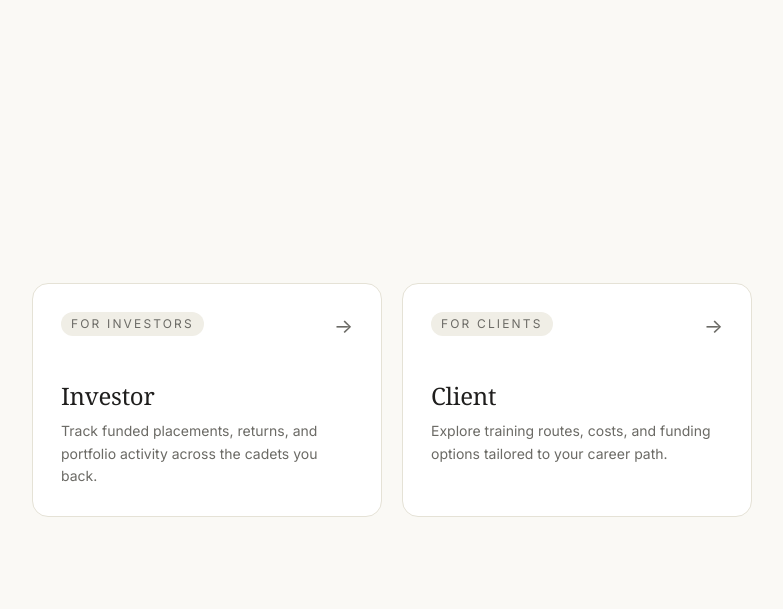
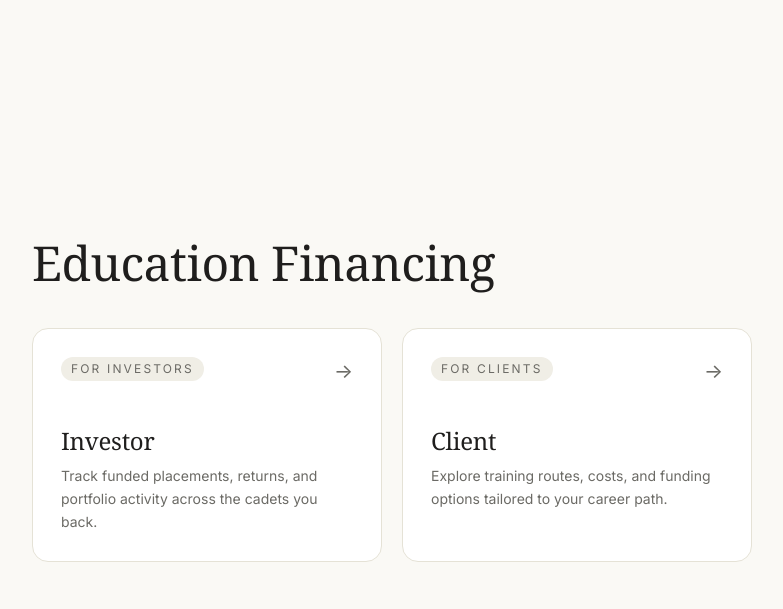
Before and after one commit to OliverWarwick/personal_projects, a FastAPI app: page / in a window 1280 px wide. Shown: the top 609 px of the page, without its empty margins (248-1031 px from the left). Run offline with FastAPI, Linux system fonts and the light colour scheme; some libraries are stand-ins or nearby versions.

Commit message:
feat: add Education Financing header to landing page
Co-Authored-By: Claude Opus 4.6 <noreply@anthropic.com>

```diff
--- a/src/personal_project/apps/education_funding/web/templates/landing.html
+++ b/src/personal_project/apps/education_funding/web/templates/landing.html
@@ -2,7 +2,9 @@
 {% block title %}Welcome — Education Financing{% endblock %}
 {% block content %}
 <section class="max-w-3xl mx-auto px-6 min-h-screen flex items-center">
-    <div class="grid md:grid-cols-2 gap-5 w-full py-12">
+    <div class="w-full py-12">
+        <h1 class="font-serif text-5xl mb-10 leading-[1.05]">Education Financing</h1>
+    <div class="grid md:grid-cols-2 gap-5">
         <a href="/login/investor" class="role-card rounded-2xl p-7 flex flex-col h-full">
             <div class="flex items-start justify-between mb-10">
                 <span class="text-xs uppercase tracking-[0.18em] px-2.5 py-1 rounded-full"
@@ -27,5 +29,6 @@
             </p>
         </a>
     </div>
+    </div>
 </section>
 {% endblock %}
```
